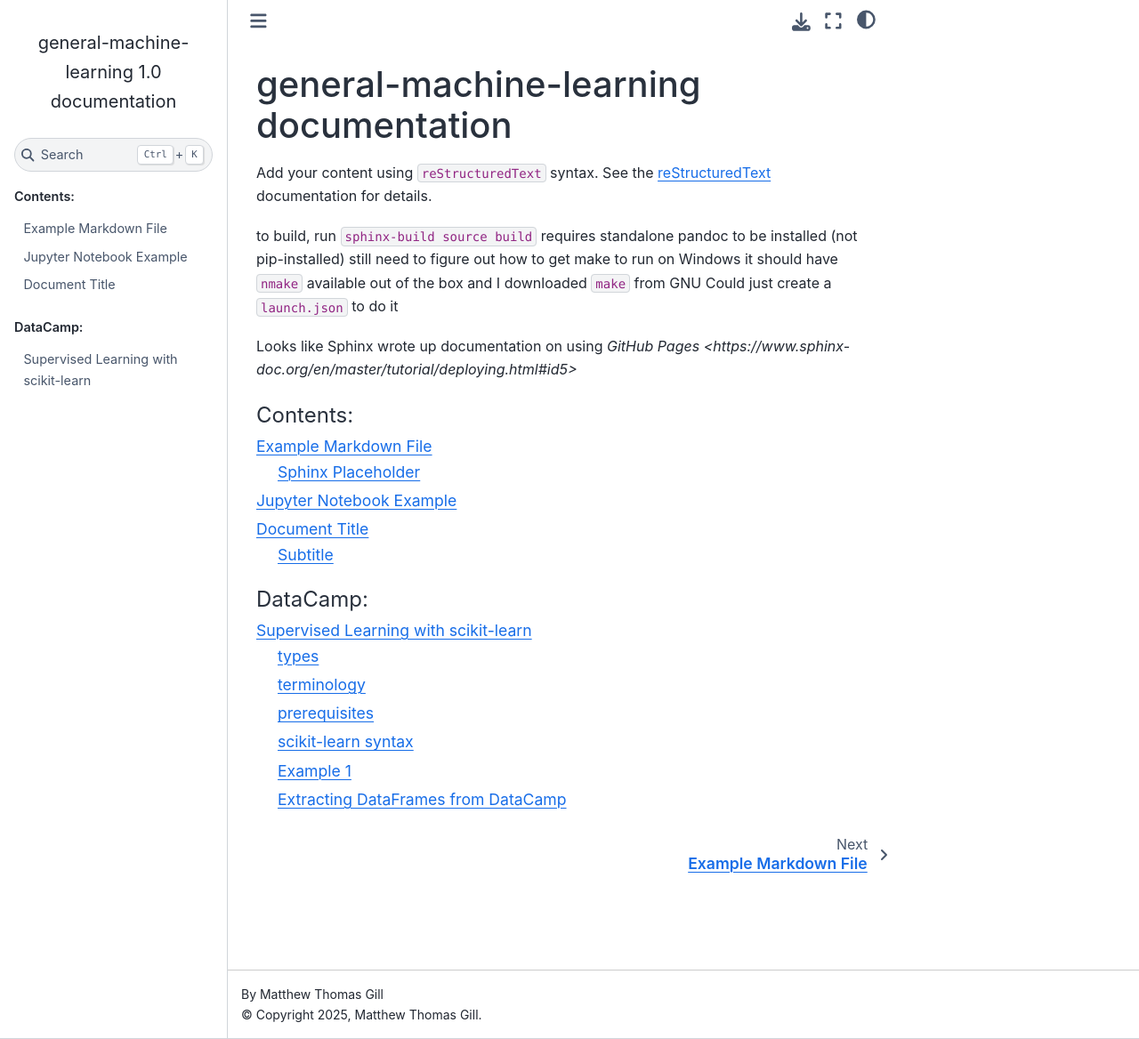
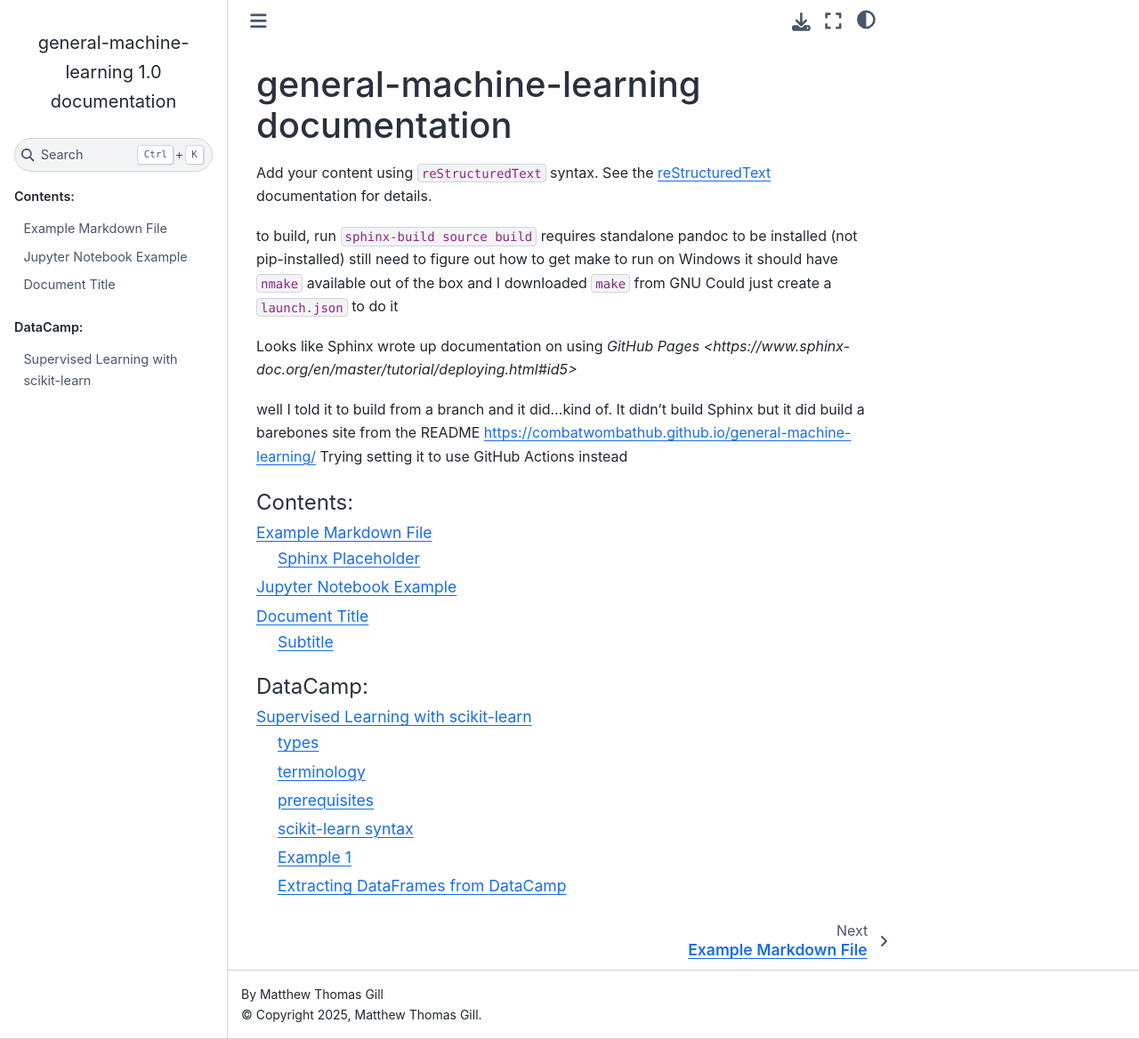
Before and after one commit to CombatWombatHub/aiml-notes, a Sphinx documentation site: the page built from source/index.rst, in a window 1280 px wide and 1168 px high. Shown: the whole window at 89% size. Built offline with Sphinx 7.4.7 and the Sphinx Book theme 1.1.4, drawn with Linux system fonts in a browser that asks for light colours.

Commit message:
try using GitHub Actions to build Sphinx site

```diff
--- a/source/index.rst
+++ b/source/index.rst
@@ -19,6 +19,11 @@ Could just create a ``launch.json`` to do it
 
 Looks like Sphinx wrote up documentation on using `GitHub Pages <https://www.sphinx-doc.org/en/master/tutorial/deploying.html#id5>`
 
+well I told it to build from a branch and it did...kind of.
+It didn't build Sphinx but it did build a barebones site from the README
+https://combatwombathub.github.io/general-machine-learning/
+Trying setting it to use GitHub Actions instead
+
 .. toctree::
    :maxdepth: 2
    :caption: Contents:
```
